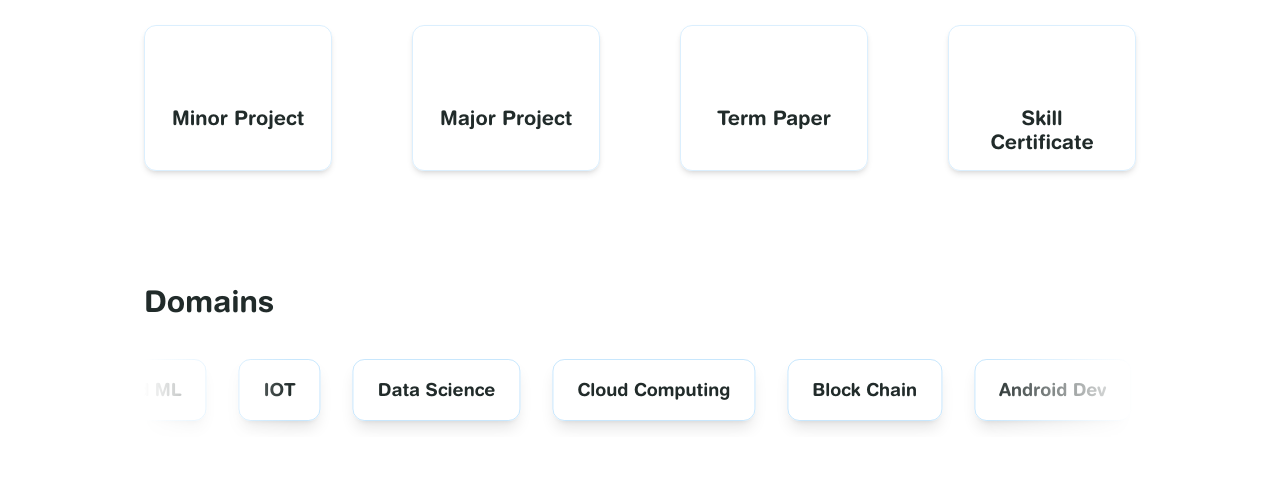
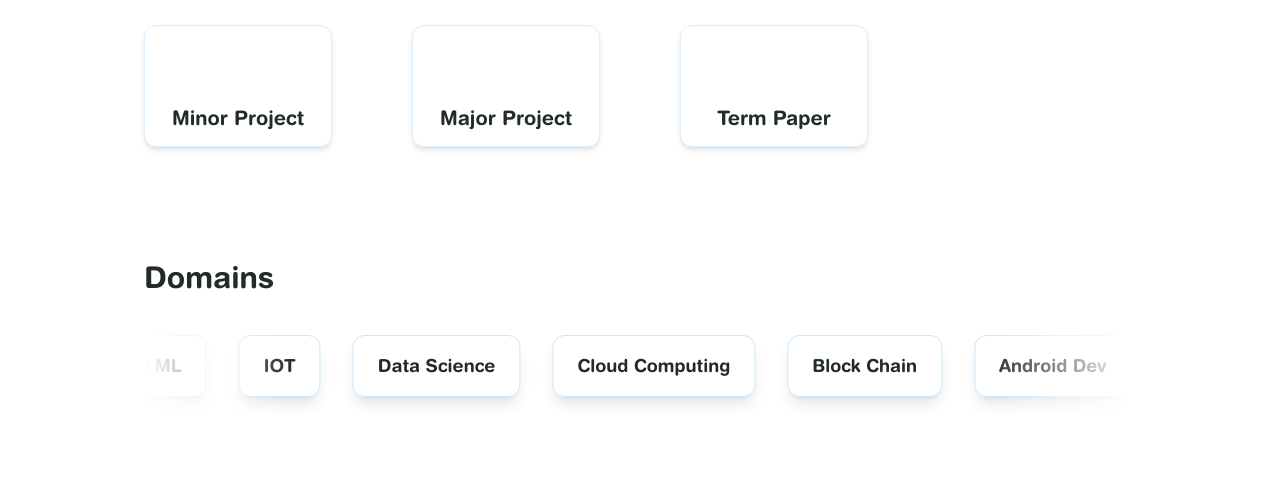
Before and after one commit to kumarayushkumar/acadace, an Astro site: page / in a window 1280 px wide. Shown: the part 609-1100 px from the top of the page. Built offline with nearby package versions, Linux system fonts and the light colour scheme; Astro itself is replaced by a stand-in of ours; some icons are missing.

Commit message:
chore: Update services

```diff
--- a/src/components/services.astro
+++ b/src/components/services.astro
@@ -14,10 +14,6 @@ const services = [
     title: 'Term Paper',
     icon: 'term-paper'
   },
-  {
-    title: 'Skill Certificate',
-    icon: 'certificate'
-  }
 ]
 ---
 
```
